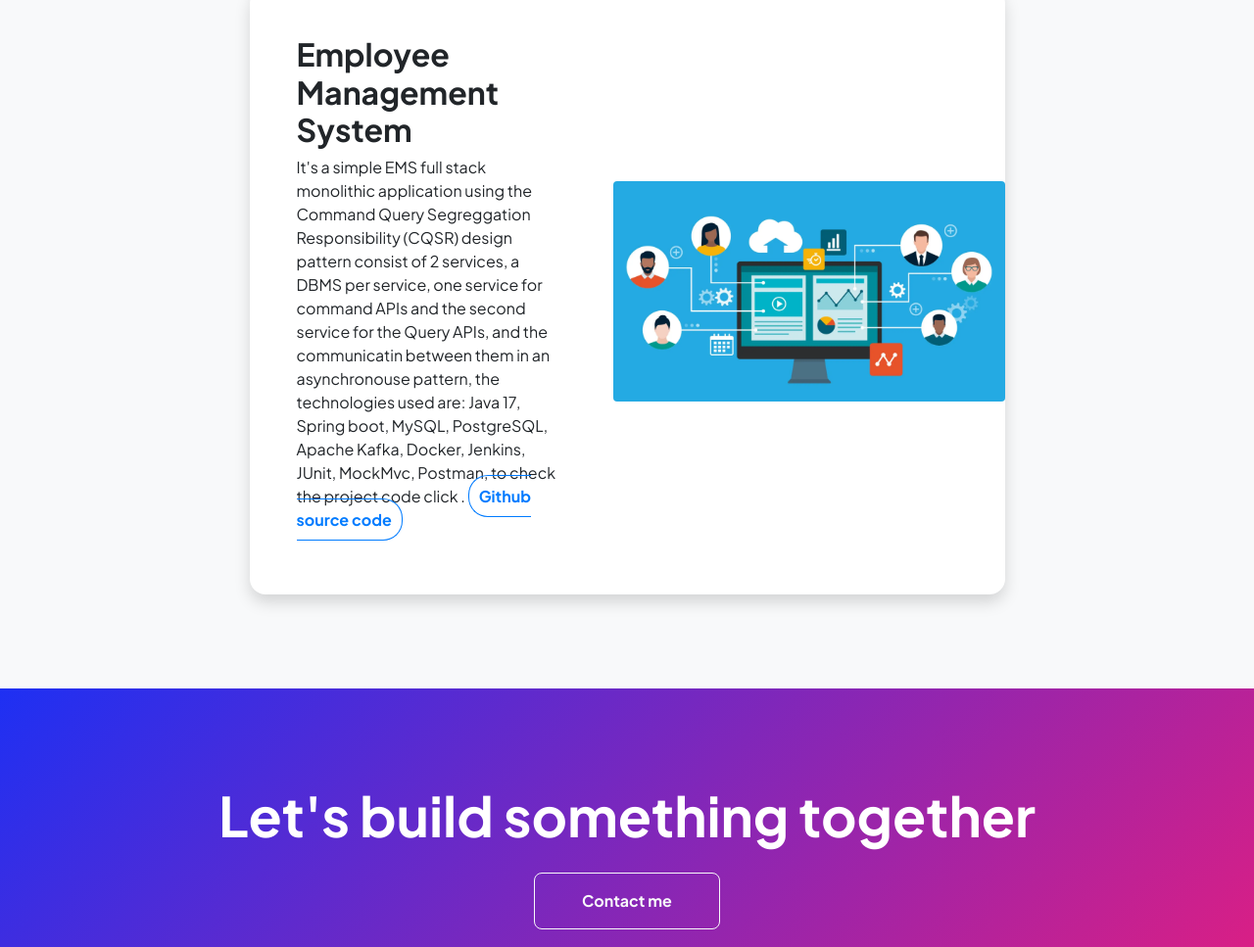
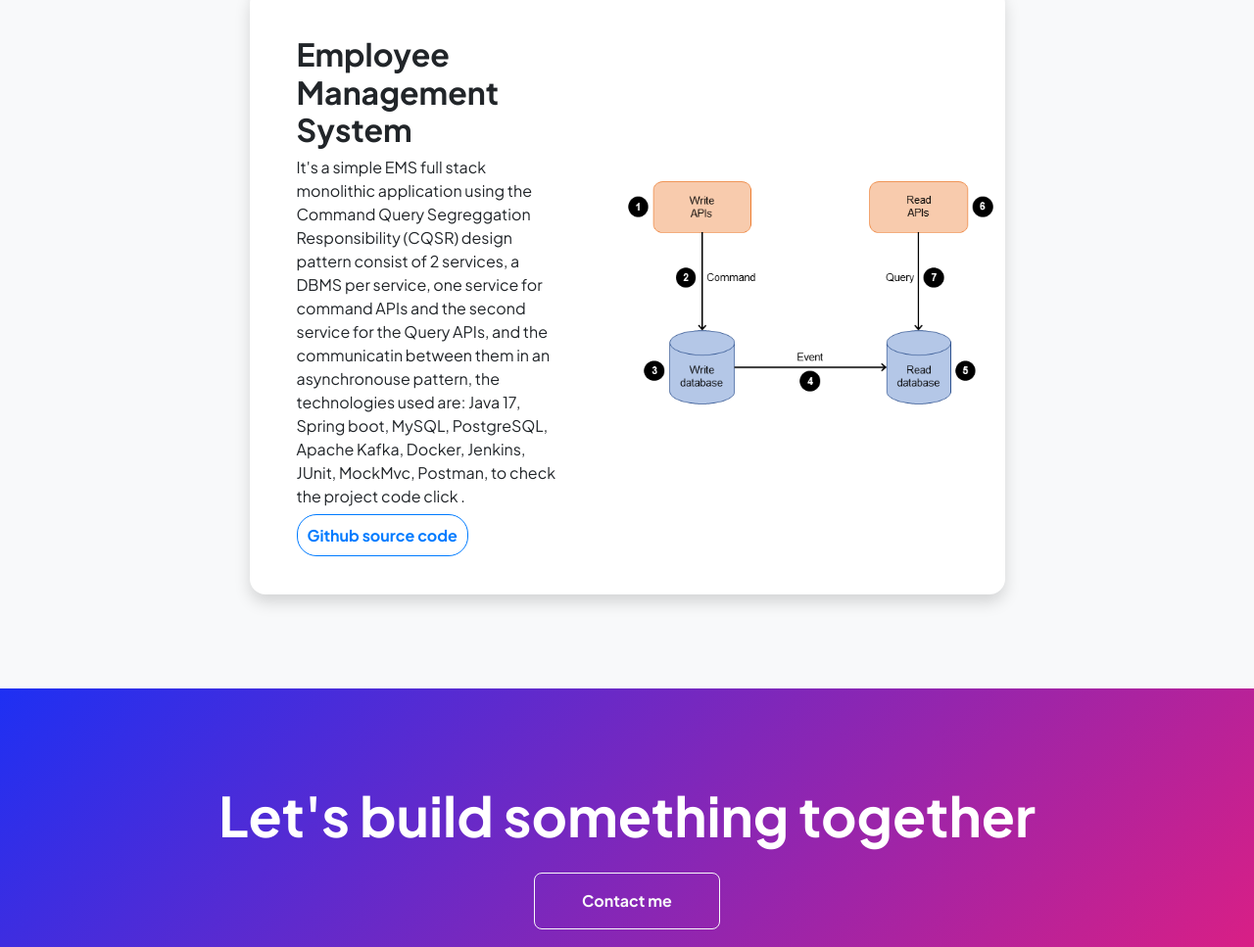
Before and after one commit to miaoubich/portfolio, a plain HTML site: page projects.html in a window 1280 px wide. Shown: the part 1471-2438 px from the top of the page at 98% size. Drawn offline with nearby package versions, Linux system fonts and the light colour scheme.

Commit message:
Add CQSR project photo with some refactoring

```diff
--- a/projects.html
+++ b/projects.html
@@ -89,11 +89,12 @@
                                                 design pattern consist of 2 services, a DBMS per service, one service for command APIs and the second service for the
                                                 Query APIs, and the communicatin between them in an asynchronouse pattern, the technologies used are: Java 17, Spring boot,
                                                 MySQL, PostgreSQL, Apache Kafka, Docker, Jenkins, JUnit, MockMvc, Postman, to check the project code click .
-                                                <a _ngcontent-wbk-c8="" target="_blank" class="read-more" href="https://medium.com/p/06a446a371cb/edit"
+                                            </p>
+                                            <a _ngcontent-wbk-c8="" target="_blank" class="read-more" href="https://github.com/miaoubich/fullstackapp"
                                             style="text-decoration: none; color: #007bff; font-weight: bold; border: 1px solid #007bff; padding: 10px; border-radius: 20px"> Github source code</a>
-                                            </p>
+
                                         </div>
-                                        <img class="img-fluid vendor" src="./assets/vendor.jpg" alt="..." />
+                                        <img class="img-fluid vendor" src="./assets/ems-cqrs.png" alt="..." />
                                     </div>
                                 </div>
                             </div>
```
Also changed, not shown: assets/ems-cqrs.png (added).
